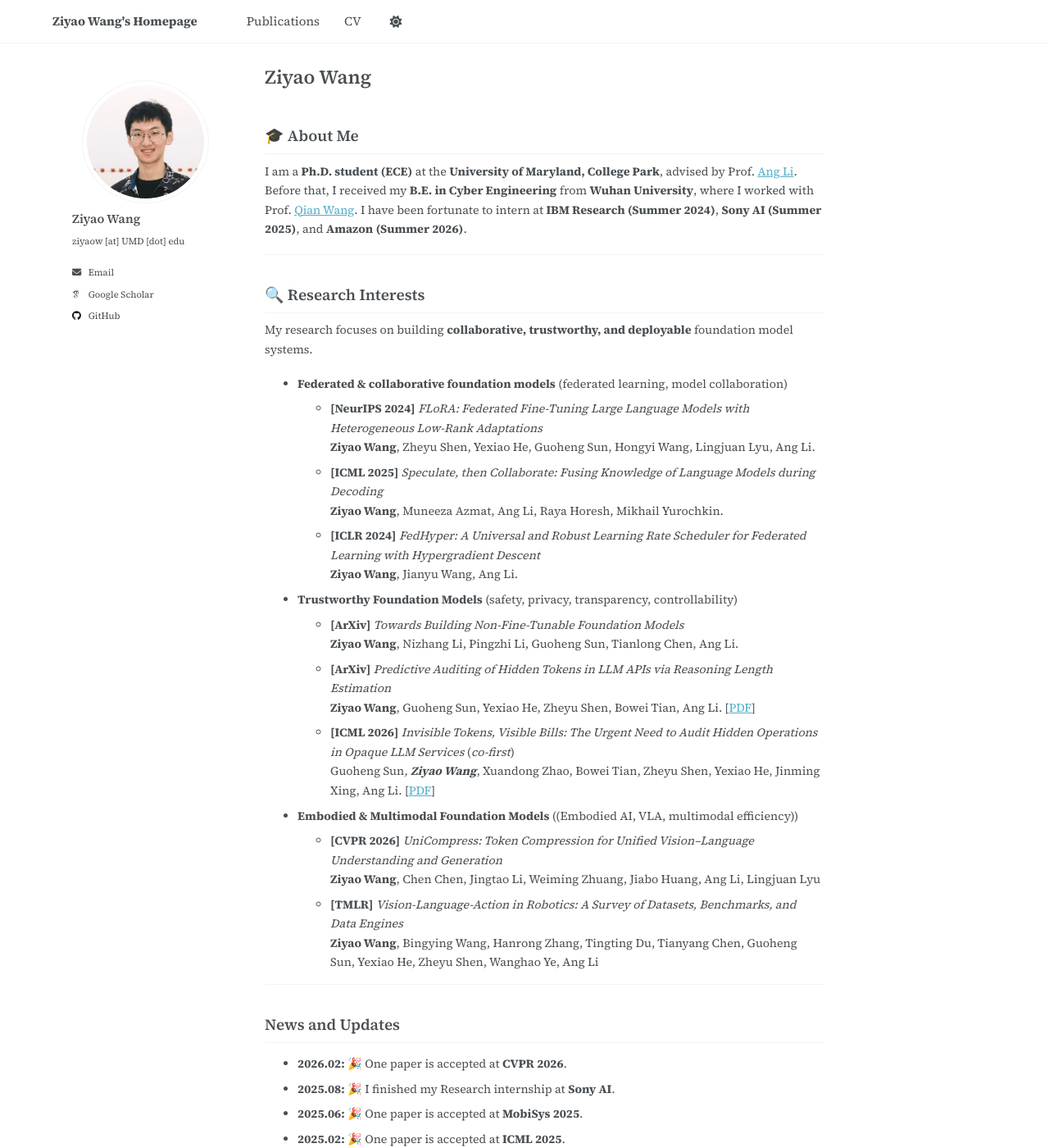
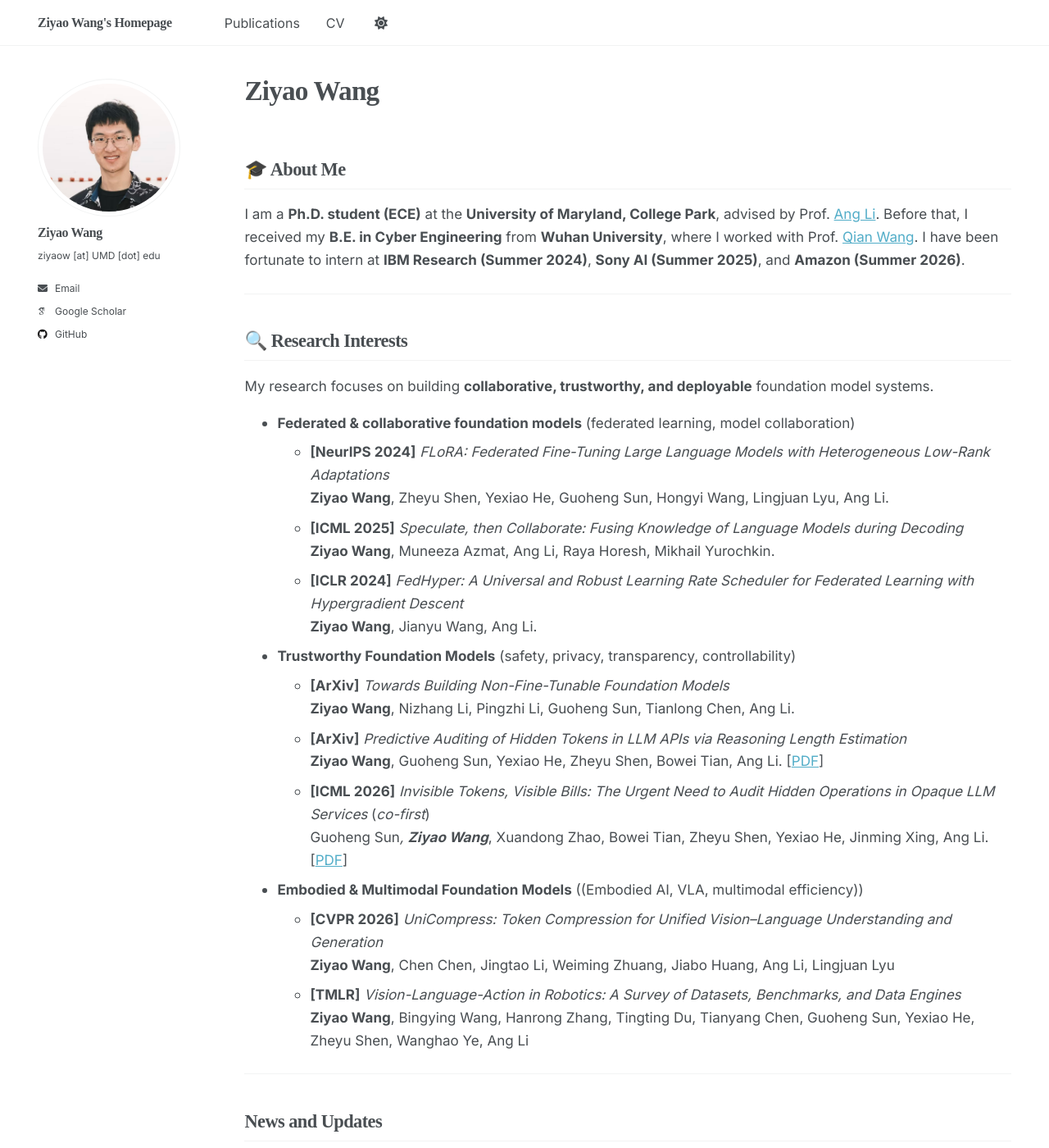
Before and after one commit to ziyaow1010/ziyaow1010.github.io, a Jekyll site: the page built from _pages/about.md, in a window 1280 px wide and 1400 px high. Shown: the whole window at 82% size. Built offline with Jekyll 4.4.1, drawn with Linux system fonts in a browser that asks for light colours; some web fonts are replaced; a script that is not in the unit is left out.

Commit message:
Redesign site typography and full-width responsive layout

```diff
--- a/assets/css/override.css
+++ b/assets/css/override.css
@@ -1,76 +1,174 @@
-@import url("https://fonts.googleapis.com/css2?family=Source+Serif+4:wght@400;600;700&family=Noto+Serif+SC:wght@400;600;700&display=swap");
-
-/* 统一中英文：英文 Source Serif 4；中文 Noto Serif SC（变化非常明显） */
-html body {
-  font-family: "Noto Serif SC", "Source Serif 4",
-               Georgia, "Times New Roman", Times, serif !important;
+/*
+ * Ziyao Wang — typography and responsive layout.
+ * The final stylesheet is loaded after main.css.
+ * Headings prefer Blackwell when a licensed font is locally installed,
+ * then Rockwell; Roboto Slab is the consistent cross-platform fallback.
+ */
+:root {
+  --site-max-width: 1780px;
+  --site-gutter: clamp(22px, 3.6vw, 68px);
+  --site-heading: "Blackwell", "Rockwell", "Roboto Slab", "Arvo", serif;
+  --site-body: "Source Sans 3", "Inter", -apple-system, BlinkMacSystemFont, "Segoe UI", Arial, sans-serif;
 }
 
-/* 对所有文本元素强制继承（排除图标字体 i / fa / ai，避免图标乱码） */
-html body *:not(i):not(svg):not(path):not([class*="fa"]):not([class^="fa-"]):not([class*="ai"]):not([class^="ai-"]) {
-  font-family: inherit !important;
+html { font-size: 16px; }
+html body,
+html body .page,
+html body .page__content,
+html body .archive,
+html body .sidebar,
+html body .masthead,
+html body .page__footer,
+html body .author__content,
+html body .author__bio,
+html body .author__urls,
+html body .nav__list,
+html body .masthead__menu,
+html body .selected-pubs {
+  font-family: var(--site-body) !important;
 }
 
-/* 代码块保持等宽 */
+html body h1,
+html body h2,
+html body h3,
+html body h4,
+html body h5,
+html body h6,
+html body .page__title,
+html body .author__name,
+html body .masthead__menu-item--lg,
+html body .site-title,
+html body .archive__item-title {
+  font-family: var(--site-heading) !important;
+  font-weight: 700;
+  letter-spacing: -0.025em;
+}
+html body .masthead__menu-item--lg { letter-spacing: -0.02em; }
+html body .page__title {
+  font-size: clamp(2rem, 2.6vw, 2.65rem);
+  line-height: 1.2;
+  margin-bottom: 1.15rem;
+}
+html body .page__content { font-size: 1.065rem; line-height: 1.64; }
+html body .page__content h2 {
+  font-size: clamp(1.4rem, 1.7vw, 1.8rem);
+  line-height: 1.3;
+  padding-bottom: 0.38em;
+  margin-top: 1.9em;
+  margin-bottom: 0.75em;
+}
+html body .page__content h3 { font-size: 1.24rem; line-height: 1.4; }
+html body .page__content p { margin-bottom: 1em; }
+html body .page__content li { margin-bottom: 0.5em; }
+html body .page__content li li { margin-top: 0.32em; }
+html body .page__content ul ul { margin-top: 0.45em; }
+html body .page__content hr { margin: 1.65rem 0; }
 html body code,
 html body pre,
 html body kbd,
 html body samp {
-  font-family: ui-monospace, SFMono-Regular, Menlo, Monaco, Consolas,
-               "Liberation Mono", "Courier New", monospace !important;
+  font-family: ui-monospace, SFMono-Regular, Menlo, Consolas, monospace !important;
 }
 
-/* ===== 统一主页 & CV 的容器（居中 + 不贴边） ===== */
-:root {
-  --container-max: 1200px;
-  --container-pad: 24px;
+/* The old 1200px cap and 2/12 empty right suffix are deliberately removed. */
+html body .masthead__inner-wrap,
+html body #main {
+  max-width: var(--site-max-width) !important;
+  width: 100%;
+  box-sizing: border-box;
+  margin-left: auto !important;
+  margin-right: auto !important;
+  padding-left: var(--site-gutter) !important;
+  padding-right: var(--site-gutter) !important;
+}
+html body #main {
+  margin-top: 2.2rem;
+}
+html body #main .page__inner-wrap,
+html body #main .page__content {
+  width: 100% !important;
+  max-width: none !important;
+  box-sizing: border-box;
+}
+html body #main .page__inner-wrap {
+  padding-left: 0 !important;
+  padding-right: 0 !important;
+}
+html body #main .page__content > * { max-width: 100%; }
+html body .selected-pubs p { margin: 0 0 1.05rem; line-height: 1.55; }
+
+/* Consistent two-column layout for the homepage, CV and publication pages. */
+@media (min-width: 64em) {
+  html body #main {
+    display: grid;
+    grid-template-columns: clamp(205px, 16vw, 250px) minmax(0, 1fr);
+    column-gap: clamp(36px, 3.7vw, 66px);
+    align-items: start;
+  }
+  html body #main > .sidebar {
+    grid-column: 1;
+    position: sticky !important;
+    top: 96px;
+    float: none !important;
+    width: 100% !important;
+    max-width: none !important;
+    height: auto !important;
+    overflow: visible !important;
+    margin: 0 !important;
+    padding: 0 !important;
+    opacity: 1;
+    box-sizing: border-box;
+  }
+  html body #main > .page,
+  html body #main > .archive {
+    grid-column: 2;
+    display: block;
+    float: none !important;
+    width: 100% !important;
+    max-width: none !important;
+    margin: 0 !important;
+    padding: 0 !important;
+    clear: none !important;
+    min-width: 0;
+    box-sizing: border-box;
+  }
+  html body #main .author__avatar { margin-left: 0 !important; }
+  html body #main .author__avatar img { max-width: 174px; }
 }
 
-html body .masthead__inner-wrap,
-html body #main {
-  max-width: var(--container-max) !important;
-  margin-left: auto !important;
-  margin-right: auto !important;
-  padding-left: var(--container-pad) !important;
-  padding-right: var(--container-pad) !important;
+/* On tablets and phones, keep the original stacked profile flow. */
+@media (max-width: 63.999em) {
+  html body #main > .sidebar,
+  html body #main > .page,
+  html body #main > .archive {
+    float: none !important;
+    width: 100% !important;
+    max-width: 100% !important;
+    margin-left: 0 !important;
+    padding-left: 0 !important;
+    padding-right: 0 !important;
+    box-sizing: border-box;
+  }
+  html body #main > .sidebar {
+    position: relative !important;
+    height: auto !important;
+    overflow: visible !important;
+    padding-top: 0 !important;
+  }
+}
+@media (max-width: 40em) {
+  html body #main { margin-top: 1.35rem; }
+  html body .page__content { font-size: 1rem; line-height: 1.6; }
+  html body .page__title { font-size: 1.9rem; }
 }
 
-/* pubs 排版 */
-.selected-pubs p { margin: 0 0 1.05rem; line-height: 1.55; }
-.selected-pubs strong { font-weight: 700; }
-
-/* ===== Ensure homepage (layout--home) matches other pages ===== */
-
-/* 1) force font inside homepage containers */
-html body.layout--home,
-html body.layout--home #main,
-html body.layout--home .initial-content,
-html body.layout--home .page__content,
-html body.layout--home .archive,
-html body.layout--home .archive__item,
-html body.layout--home .page__title {
-  font-family: inherit !important;
+/* CV links and metadata. */
+html body .cv-links {
+  display: flex;
+  flex-wrap: wrap;
+  gap: 0.65rem 1.4rem;
+  margin: 0.9rem 0 1.45rem;
+  font-size: 0.97rem;
 }
-
-/* 2) force same width + padding on homepage containers */
-html body.layout--home #main,
-html body.layout--home .initial-content,
-html body.layout--home .archive,
-html body.layout--home .masthead__inner-wrap {
-  max-width: var(--container-max) !important;
-  margin-left: auto !important;
-  margin-right: auto !important;
-  padding-left: var(--container-pad) !important;
-  padding-right: var(--container-pad) !important;
-}
-
-/* Sidebar spacing from left edge */
-.sidebar.sticky {
-  padding-left: 24px !important;   /* 想更远就加大，比如 24px */
-  padding-right: 10px !important;
-}
-
-/* Optional: avatar itself a bit inset */
-.author__avatar {
-  margin-left: 6px !important;
-}
+html body .cv-links a { text-decoration: underline; text-underline-offset: 3px; }
+html body .cv-note { color: var(--global-text-color-light); font-size: 0.91rem; }
```
